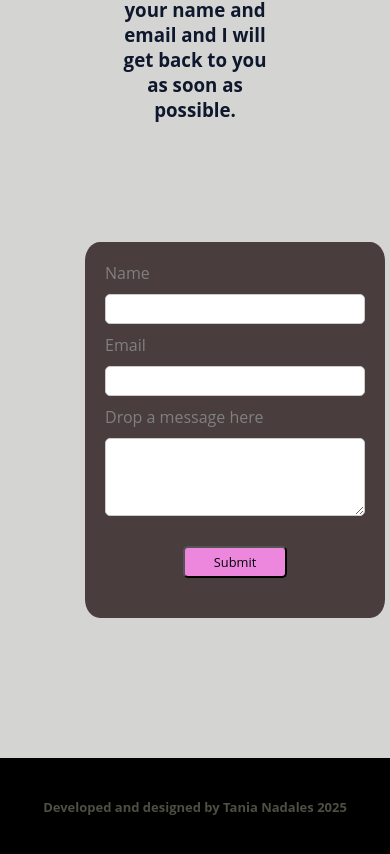
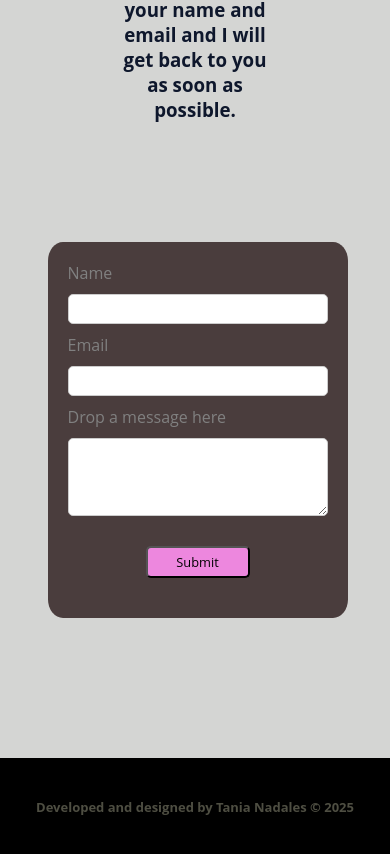
Before and after one commit to Tania-nad/project, a React (Vite) app: page / in a window 390 px wide. Shown: the part 6400-7254 px from the top of the page. Built offline with nearby package versions, Linux system fonts and the light colour scheme.

Commit message:
more changes to responsive design to make it proper for users

```diff
--- a/src/components/Footer.jsx
+++ b/src/components/Footer.jsx
@@ -5,8 +5,7 @@ function Footer() {
   return (
     <footer className="footer">
       <h3 className="footer-title">
-        Developed and designed by Tania Nadales{" "}
-        <i className="fa-regular fa-copyright"></i> 2025{" "}
+        Developed and designed by Tania Nadales © 2025{" "}
       </h3>
     </footer>
   );
--- a/src/components/Main.jsx
+++ b/src/components/Main.jsx
@@ -240,7 +240,7 @@ function Main({
             </h1>
           </div>
 
-          <div>
+          <div className="form-container">
             <ContactForm />
           </div>
         </section>
--- a/src/scss/layout/_contactForm.scss
+++ b/src/scss/layout/_contactForm.scss
@@ -7,6 +7,9 @@
     border-radius: 5%;
     background-color: rgb(74, 61, 61);
     margin-top: 50px;
+    margin-top: 10px;
+    margin-left: -30px;
+    margin-right: 50px;
 
 }
 .submit-button{
@@ -43,7 +46,7 @@
     padding: 5px;
     font-family: "Open Sans", serif ;
 }
-@media (max-width: 740px) {
+@media (max-width: 768px) {
     .my-form-class{
         margin-top: 10px;
         width: 300px;
--- a/src/scss/layout/_footer.scss
+++ b/src/scss/layout/_footer.scss
@@ -15,7 +15,15 @@
     font-family: "Open Sans", serif;
 
 }
-@media (max-width: 768px) {
+@media (max-width: 400px) {
    .footer{
-    width: 100%;}
+    width: 100%;
+    justify-content: center;
+
 }
+    .footer-title{
+    width: 100%;
+    display: flex;
+    flex-direction: column;
+    }
+}
--- a/src/scss/layout/_main.scss
+++ b/src/scss/layout/_main.scss
@@ -416,6 +416,7 @@
         text-align: center;
     }
 
+
       @keyframes heartbeat {
         0% {
           transform: scale(1); /* Estado inicial (normal) */
@@ -476,4 +477,11 @@
         flex-direction: column;
 
     }
+    .form-container{
+        display: flex;
+        flex-direction: column;
+        width: 250px;
+        justify-content: center;
+        align-items: center;
+    }
   }
```
